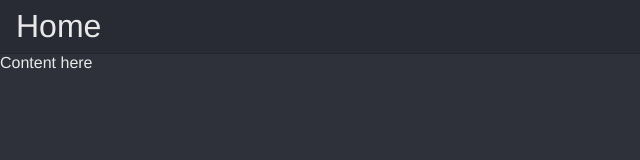
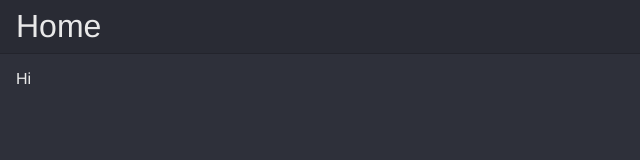
Before and after one commit to Khazl/vue-monitoring, a Vue app: page / in a window 1280 px wide. Shown: the top 160 px of the page, without its empty margins (0-640 px from the left). Built offline with nearby package versions, Linux system fonts and the light colour scheme.

Commit message:
Container

```diff
--- a/src/App.vue
+++ b/src/App.vue
@@ -28,10 +28,6 @@ export default {
     background: $defaultBackgroundColor;
   }
 
-  .container {
-    //grid setting here
-  }
-
   .module {
     //grid item
   }
--- /dev/null
+++ b/src/components/layout/Container.vue
@@ -0,0 +1,32 @@
+<template>
+  <div class="container" :class="'container--' + layout">
+    <slot></slot>
+  </div>
+</template>
+
+<script>
+export default {
+  name: 'container',
+  props: {
+    layout: {
+      type: String,
+      validator: val => ['layout-1', 'layout-2'].includes(val),
+    },
+  },
+};
+</script>
+
+<style lang="scss">
+  .container {
+    padding: 1rem;
+    //grid setting here
+
+    &--layout-1 {
+      //layout setting here
+    }
+
+    &--layout-2 {
+      //layout setting here
+    }
+  }
+</style>
--- a/src/views/Another.vue
+++ b/src/views/Another.vue
@@ -1,12 +1,16 @@
 <template>
-  <div class="container">
-    Content here
-  </div>
+  <Container layout="layout-2">
+    Hi
+  </Container>
 </template>
 
 <script>
+import Container from '@/components/layout/Container.vue';
+
 export default {
   name: 'another',
-  components: {},
+  components: {
+    Container,
+  },
 };
 </script>
--- a/src/views/Home.vue
+++ b/src/views/Home.vue
@@ -1,12 +1,16 @@
 <template>
-  <div class="container">
-    Content here
-  </div>
+  <Container layout="layout-1">
+    Hi
+  </Container>
 </template>
 
 <script>
+import Container from '@/components/layout/Container.vue';
+
 export default {
   name: 'home',
-  components: {},
+  components: {
+    Container,
+  },
 };
 </script>
```
